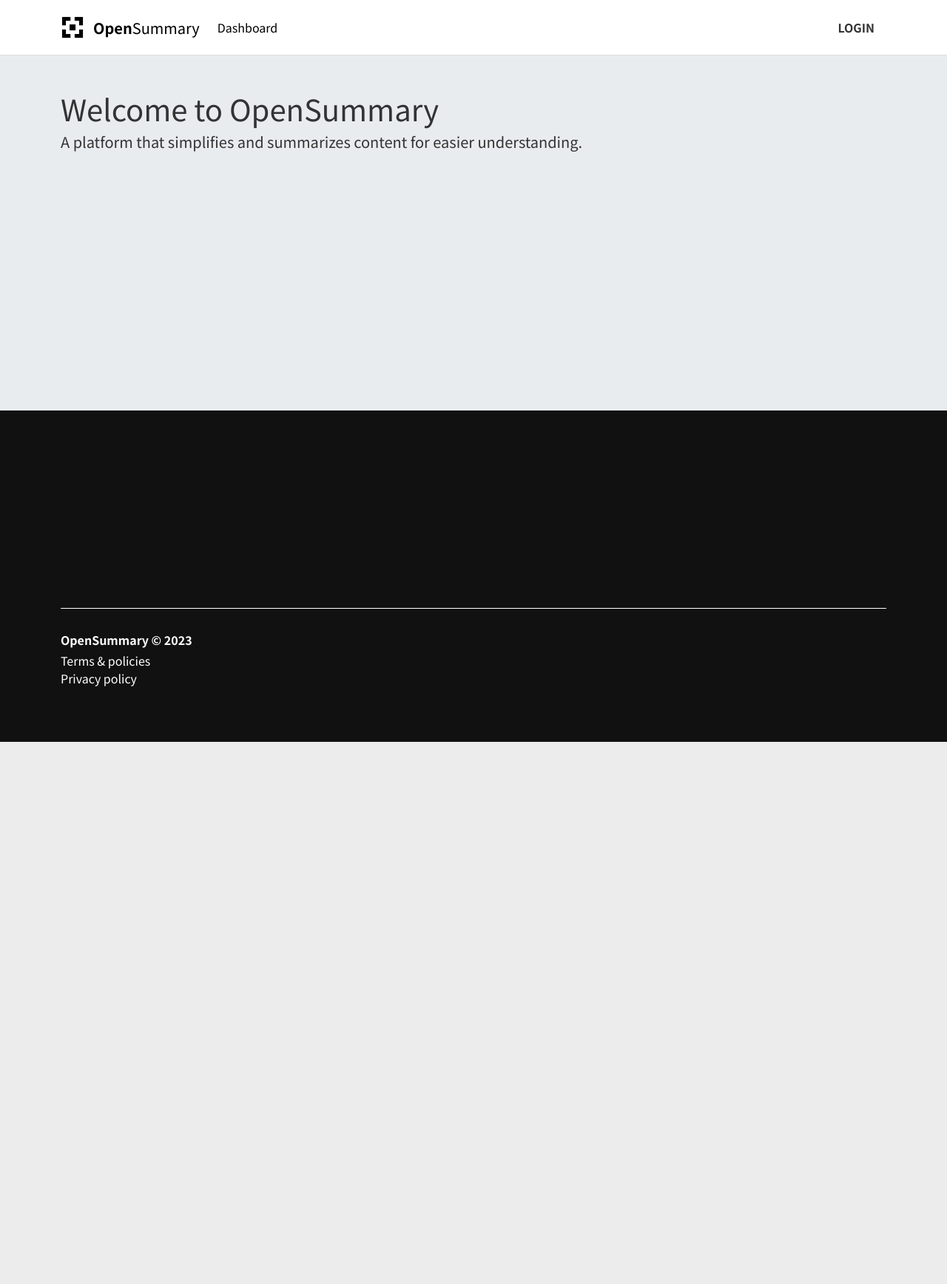
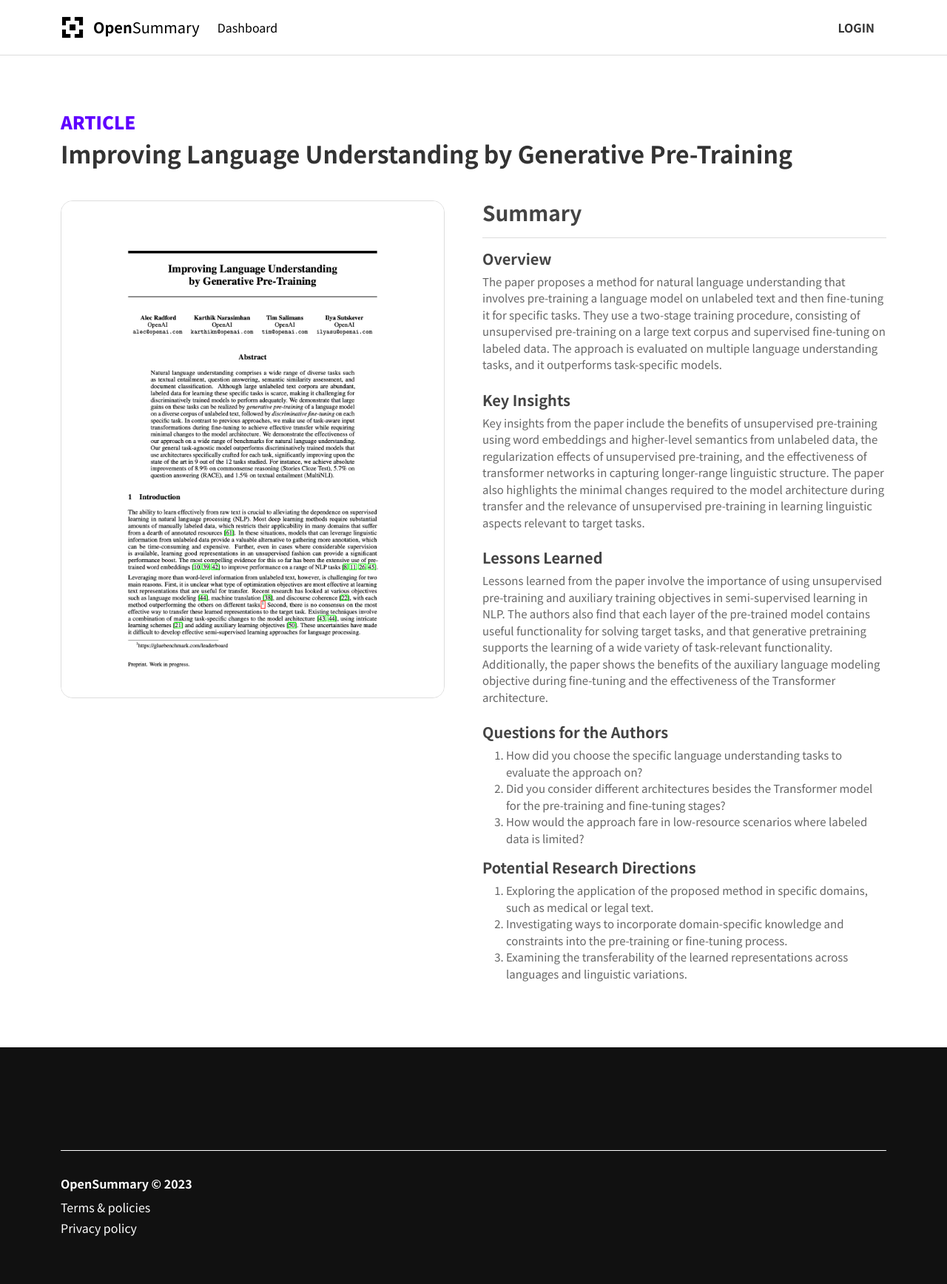
Before and after one commit to itsnamgyu/open-summary, a Django app: page / in a window 1280 px wide. Shown: the whole page at 74% size. Before the commit the page ends 1003 px from the top, so only its background shows below. Run offline with Django 3.2, Linux system fonts and the light colour scheme; some libraries are stand-ins or nearby versions.

Commit message:
Minor changes before mid-term presentation

```diff
--- /dev/null
+++ b/core/static/core/css/article.css
@@ -0,0 +1,45 @@
+.article-header {
+  font-size: 2rem;
+  font-weight: 700;
+  margin-bottom: 1rem;
+}
+
+.article-preview {
+  width: 95%;
+  max-height: 50rem;
+  object-fit: cover;
+  object-position: center;
+  border: 1px solid #ddd;
+  border-radius: 1rem;
+}
+
+.article .tail {
+  font-size: 1.5rem;
+  font-weight: 900;
+  color: rgb(95, 0, 255);
+  text-transform: uppercase;
+}
+
+.article h1 {
+  font-size: 1.75rem;
+  font-weight: 700;
+  margin-bottom: 1rem;
+  color: #444;
+  border-bottom: 1px solid #ddd;
+  padding-bottom: 1rem;
+}
+
+.article-summary h2 {
+  font-size: 1.25rem;
+  font-weight: 700;
+  color: #444;
+}
+
+.article-summary {
+  font-size: 0.9375rem;
+  color: #666;
+}
+
+.article-summary p {
+  margin-bottom: 1.5rem;
+}
--- a/core/static/core/css/base.css
+++ b/core/static/core/css/base.css
@@ -1,5 +1,5 @@
 body {
   font-family: 'Noto Sans KR', sans-serif;
-  line-height: 1.25;
+  line-height: 1.5;
   color: #333;
 }
--- a/core/static/core/css/footer.css
+++ b/core/static/core/css/footer.css
@@ -1,7 +1,7 @@
 /* footer.css */
 
 .footer {
-  height: 28rem;
+  height: 20rem;
   background-color: #111;
   color: white;
   font-size: 1rem;
--- a/core/static/core/css/index.css
+++ b/core/static/core/css/index.css
@@ -1,6 +1,5 @@
 .hero-section {
-  min-height: 60vh;
-  background-color: #e9ecef;
+  min-height: 40vh;
 }
 
 footer {
--- a/core/templates/core/base.html
+++ b/core/templates/core/base.html
@@ -16,6 +16,8 @@
   <link
       href="https://fonts.googleapis.com/css2?family=Noto+Sans+KR:wght@400;700;900&family=Noto+Serif+KR:wght@500;600&display=swap"
       rel="stylesheet">
+
+  <link rel="icon" href="{% static 'core/img/logo.png' %}" type="image/png">
 
   <!-- Bootstrap -->
   <link href="https://cdn.jsdelivr.net/npm/bootstrap@5.3.2/dist/css/bootstrap.min.css" rel="stylesheet"
--- a/core/templates/core/index.html
+++ b/core/templates/core/index.html
@@ -7,6 +7,7 @@
   <link rel="stylesheet" href="{% static 'core/css/index.css' %}">
   <link rel="stylesheet" href="{% static 'core/css/navbar.css' %}">
   <link rel="stylesheet" href="{% static 'core/css/footer.css' %}">
+  <link rel="stylesheet" href="{% static 'core/css/article.css' %}">
 {% endblock %}
 
 {% block body %}
@@ -46,9 +47,67 @@
   <!-- Hero section -->
   <div class="hero-section">
     <div class="container">
-      <div class="py-5">
-        <h1>Welcome to OpenSummary</h1>
-        <p class="lead">A platform that simplifies and summarizes content for easier understanding.</p>
+      <div class="py-5 mt-4">
+        <div class="row article">
+          <div class="col-12 mb-md-4">
+            <div class="tail">Article</div>
+            <div class="article-header">
+              Improving Language Understanding by Generative Pre-Training
+            </div>
+          </div>
+          <div class="col-12 col-md-6 mb-4">
+            <img class="article-preview" src="{% static 'core/img/preview.png' %}">
+          </div>
+          <div class="col-12 col-md-6 mb-4">
+            <h1>Summary</h1>
+            <div class="article-summary">
+              <h2>Overview</h2>
+              <p>The paper proposes a method for natural language understanding that involves pre-training a language
+                model on unlabeled text and then fine-tuning it for specific tasks. They use a two-stage training
+                procedure, consisting of unsupervised pre-training on a large text corpus and supervised fine-tuning on
+                labeled data. The approach is evaluated on multiple language understanding tasks, and it outperforms
+                task-specific models.</p>
+
+              <h2>Key Insights</h2>
+              <p>Key insights from the paper include the benefits of unsupervised pre-training using word embeddings and
+                higher-level semantics from unlabeled data, the regularization effects of unsupervised pre-training, and
+                the effectiveness of transformer networks in capturing longer-range linguistic structure. The paper also
+                highlights the minimal changes required to the model architecture during transfer and the relevance of
+                unsupervised pre-training in learning linguistic aspects relevant to target tasks.</p>
+
+              <h2>Lessons Learned</h2>
+              <p>Lessons learned from the paper involve the importance of using unsupervised pre-training and auxiliary
+                training objectives in semi-supervised learning in NLP. The authors also find that each layer of the
+                pre-trained model contains useful functionality for solving target tasks, and that generative
+                pretraining supports the learning of a wide variety of task-relevant functionality. Additionally, the
+                paper shows the benefits of the auxiliary language modeling objective during fine-tuning and the
+                effectiveness of the Transformer architecture.</p>
+
+              <h2>Questions for the Authors</h2>
+              <ol>
+                <li>How did you choose the specific language understanding tasks to evaluate the approach on?</li>
+                <li>Did you consider different architectures besides the Transformer model for the pre-training and
+                  fine-tuning stages?
+                </li>
+                <li>How would the approach fare in low-resource scenarios where labeled data is limited?</li>
+              </ol>
+
+              <h2>Potential Research Directions</h2>
+              <ol>
+                <li>Exploring the application of the proposed method in specific domains, such as medical or legal
+                  text.
+                </li>
+                <li>Investigating ways to incorporate domain-specific knowledge and constraints into the pre-training or
+                  fine-tuning process.
+                </li>
+                <li>Examining the transferability of the learned representations across languages and linguistic
+                  variations.
+                </li>
+              </ol>
+            </div>
+          </div>
+
+        </div>
       </div>
     </div>
   </div>
--- a/open_summary/settings.py
+++ b/open_summary/settings.py
@@ -25,7 +25,7 @@ SECRET_KEY = '@2%hk@&yvdl!n4m26w(-5(c!i#+9-$2bdxgp16$c)er-fus(vn'
 # SECURITY WARNING: don't run with debug turned on in production!
 DEBUG = True
 
-ALLOWED_HOSTS = []
+ALLOWED_HOSTS = ["*"]
 
 
 # Application definition
```
Also changed, not shown: core/static/core/css/dashboard.css (added), core/static/core/img/preview.png (added).
